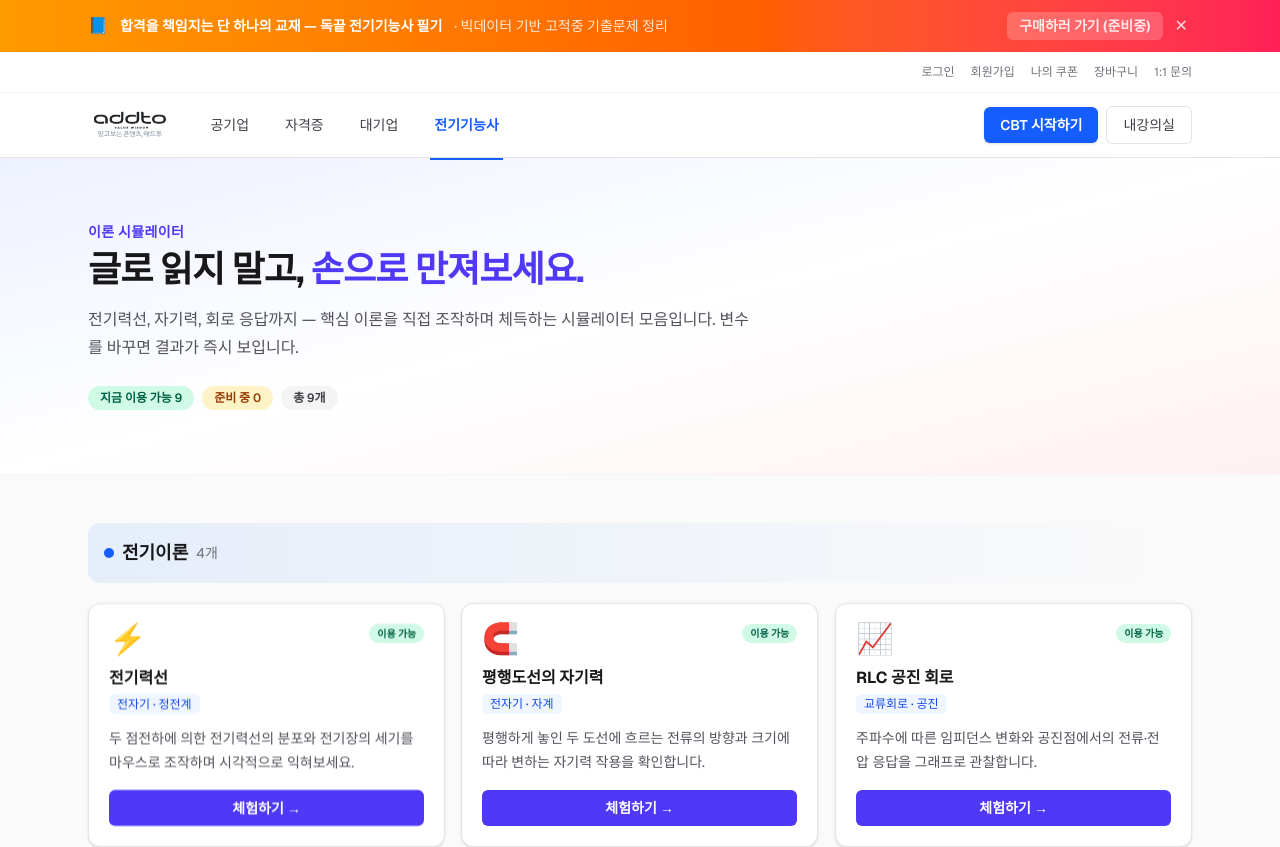
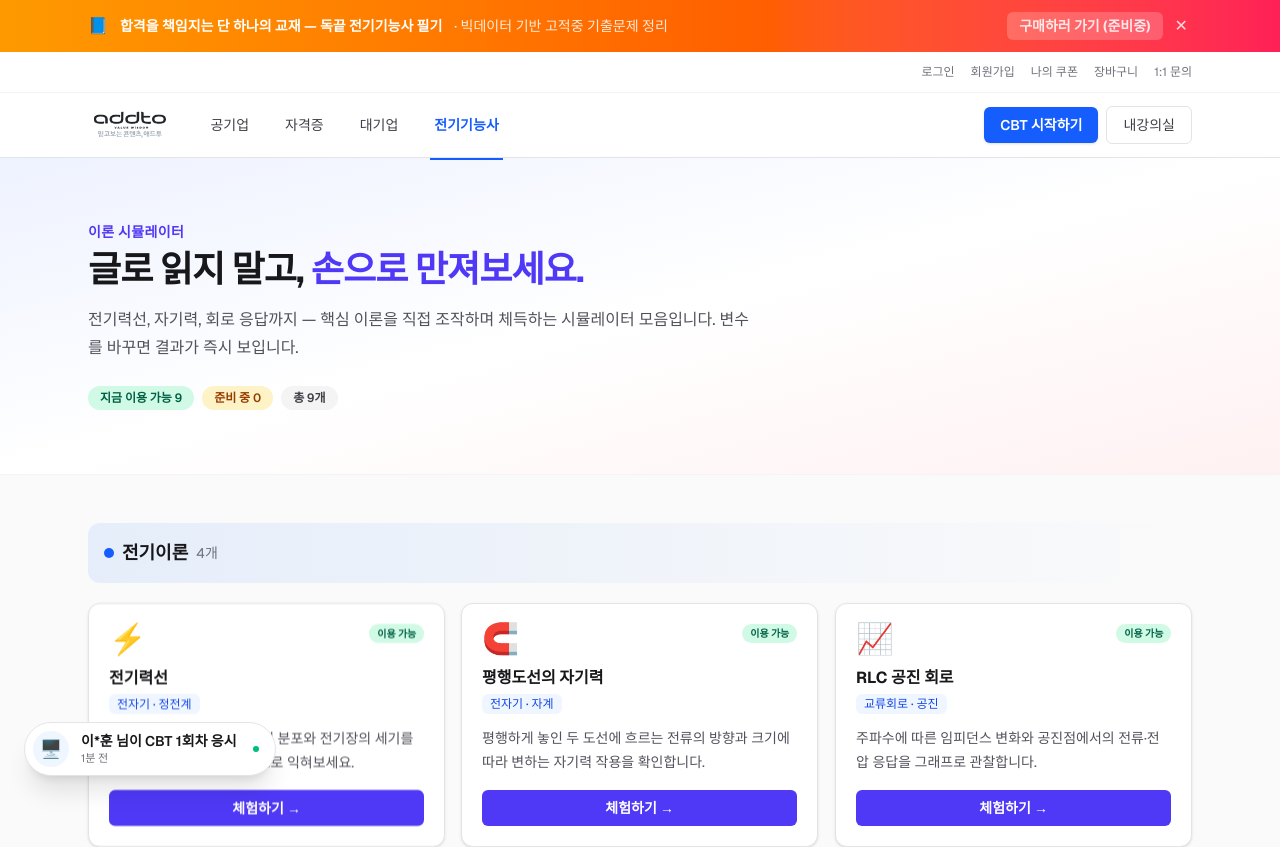
Before and after one commit to cys13241324-star/electrician-exam, a Next.js app: page /simulator in a window 1280 px wide. Shown: the top 847 px of the page. Built offline with nearby package versions, Linux system fonts and the light colour scheme.

Commit message:
feat: 활동 티커 + StudyBrowser reveal + 카드 호버 lift 일관성

```diff
--- a/src/app/layout.tsx
+++ b/src/app/layout.tsx
@@ -4,6 +4,7 @@ import "./globals.css";
 import ScrollToTop from "@/components/ScrollToTop";
 import ScrollProgress from "@/components/ScrollProgress";
 import TextbookBanner from "@/components/TextbookBanner";
+import ActivityTicker from "@/components/ActivityTicker";
 
 const geistSans = Geist({
   variable: "--font-geist-sans",
@@ -67,6 +68,7 @@ export default function RootLayout({
         <TextbookBanner />
         {children}
         <ScrollToTop />
+        <ActivityTicker />
       </body>
     </html>
   );
--- a/src/app/page.tsx
+++ b/src/app/page.tsx
@@ -270,8 +270,9 @@ export default function Home() {
             );
 
             const baseClass =
-              "group relative rounded-xl border border-zinc-200 bg-white p-6 text-left transition";
-            const interactiveClass = " hover:border-blue-300 hover:shadow-md";
+              "group relative rounded-xl border border-zinc-200 bg-white p-6 text-left transition duration-200";
+            const interactiveClass =
+              " hover:-translate-y-0.5 hover:border-blue-300 hover:shadow-lg";
 
             const card =
               goesToPage && feature.cta ? (
--- /dev/null
+++ b/src/components/ActivityTicker.tsx
@@ -0,0 +1,81 @@
+"use client";
+
+import { usePathname } from "next/navigation";
+import { useEffect, useState } from "react";
+
+type Activity = {
+  text: string;
+  time: string;
+  emoji: string;
+};
+
+const POOL: Activity[] = [
+  { text: "이*훈 님이 CBT 1회차 응시", time: "1분 전", emoji: "🖥️" },
+  { text: "박*영 님이 플립카드 50장 학습", time: "3분 전", emoji: "🃏" },
+  { text: "김*수 님이 시뮬레이터 체험", time: "4분 전", emoji: "⚡" },
+  { text: "정*우 님이 합격 (78점)", time: "8분 전", emoji: "🎉" },
+  { text: "장*은 님이 오디오북 청취 시작", time: "10분 전", emoji: "🎧" },
+  { text: "최*경 님이 CBT 3회차 합격", time: "13분 전", emoji: "🏆" },
+  { text: "윤*지 님이 과목별 학습 시작", time: "16분 전", emoji: "📚" },
+  { text: "한*민 님이 변압기 시뮬 완료", time: "20분 전", emoji: "🔁" },
+  { text: "조*나 님이 합격 (85점)", time: "22분 전", emoji: "🎉" },
+];
+
+const SHOW_INTERVAL_MS = 8000; // 8초마다 새 알림
+const VISIBLE_MS = 5500; // 5.5초 후 사라짐
+
+const SUPPRESS_PATHS = [/\/cbt\/[^/]+\/take$/, /\/simulator\/[^/]+$/];
+
+export default function ActivityTicker() {
+  const pathname = usePathname();
+  const [current, setCurrent] = useState<Activity | null>(null);
+  const [visible, setVisible] = useState(false);
+
+  const suppressed = SUPPRESS_PATHS.some((re) => re.test(pathname ?? ""));
+
+  useEffect(() => {
+    if (suppressed) return;
+    let i = 0;
+    let hideTimer: number | null = null;
+
+    function showNext() {
+      const item = POOL[i % POOL.length];
+      i += 1;
+      setCurrent(item);
+      setVisible(true);
+      hideTimer = window.setTimeout(() => setVisible(false), VISIBLE_MS);
+    }
+
+    // 첫 알림은 4초 후에
+    const initial = window.setTimeout(showNext, 4000);
+    const interval = window.setInterval(showNext, SHOW_INTERVAL_MS);
+
+    return () => {
+      window.clearTimeout(initial);
+      window.clearInterval(interval);
+      if (hideTimer !== null) window.clearTimeout(hideTimer);
+    };
+  }, [suppressed]);
+
+  if (suppressed || !current) return null;
+
+  return (
+    <div
+      className={`pointer-events-none fixed bottom-20 left-4 z-30 transition-all duration-500 ease-out sm:bottom-6 sm:left-6 ${
+        visible ? "translate-y-0 opacity-100" : "translate-y-3 opacity-0"
+      }`}
+      aria-live="polite"
+    >
+      <div className="pointer-events-auto flex items-center gap-3 rounded-full border border-zinc-200 bg-white py-2 pl-2 pr-4 shadow-xl">
+        <div className="flex h-9 w-9 items-center justify-center rounded-full bg-blue-50 text-lg">
+          {current.emoji}
+        </div>
+        <div className="text-xs sm:text-sm">
+          <p className="font-semibold text-zinc-900">{current.text}</p>
+          <p className="text-[11px] text-zinc-500">{current.time}</p>
+        </div>
+        <span className="ml-1 inline-block h-1.5 w-1.5 animate-pulse rounded-full bg-emerald-500" />
+      </div>
+    </div>
+  );
+}
--- a/src/components/cbt/StudyBrowser.tsx
+++ b/src/components/cbt/StudyBrowser.tsx
@@ -3,6 +3,7 @@
 import Link from "next/link";
 import { useState } from "react";
 import type { Subject } from "@/lib/cbt/types";
+import Reveal from "@/components/Reveal";
 
 type SubtopicNode = {
   id: string;
@@ -134,10 +135,10 @@ export default function StudyBrowser({ tree }: { tree: SubjectNode[] }) {
 
       {/* Topic cards grid */}
       <div className="grid auto-rows-fr grid-cols-1 gap-4 sm:grid-cols-2 lg:grid-cols-3">
-        {active.topics.map((topic) => (
+        {active.topics.map((topic, idx) => (
+          <Reveal key={`${active.id}-${topic.id}`} type="fade-up" delay={idx * 80}>
           <article
-            key={topic.id}
-            className={`flex flex-col rounded-xl border border-l-4 border-zinc-200 bg-white p-5 shadow-sm transition hover:shadow-md ${theme.accent}`}
+            className={`flex h-full flex-col rounded-xl border border-l-4 border-zinc-200 bg-white p-5 shadow-sm transition hover:-translate-y-0.5 hover:shadow-md ${theme.accent}`}
           >
             <header className="mb-3 flex items-start justify-between">
               <h3 className="text-lg font-bold text-zinc-900">{topic.name}</h3>
@@ -203,6 +204,7 @@ export default function StudyBrowser({ tree }: { tree: SubjectNode[] }) {
               </span>
             )}
           </article>
+          </Reveal>
         ))}
       </div>
     </div>
```
